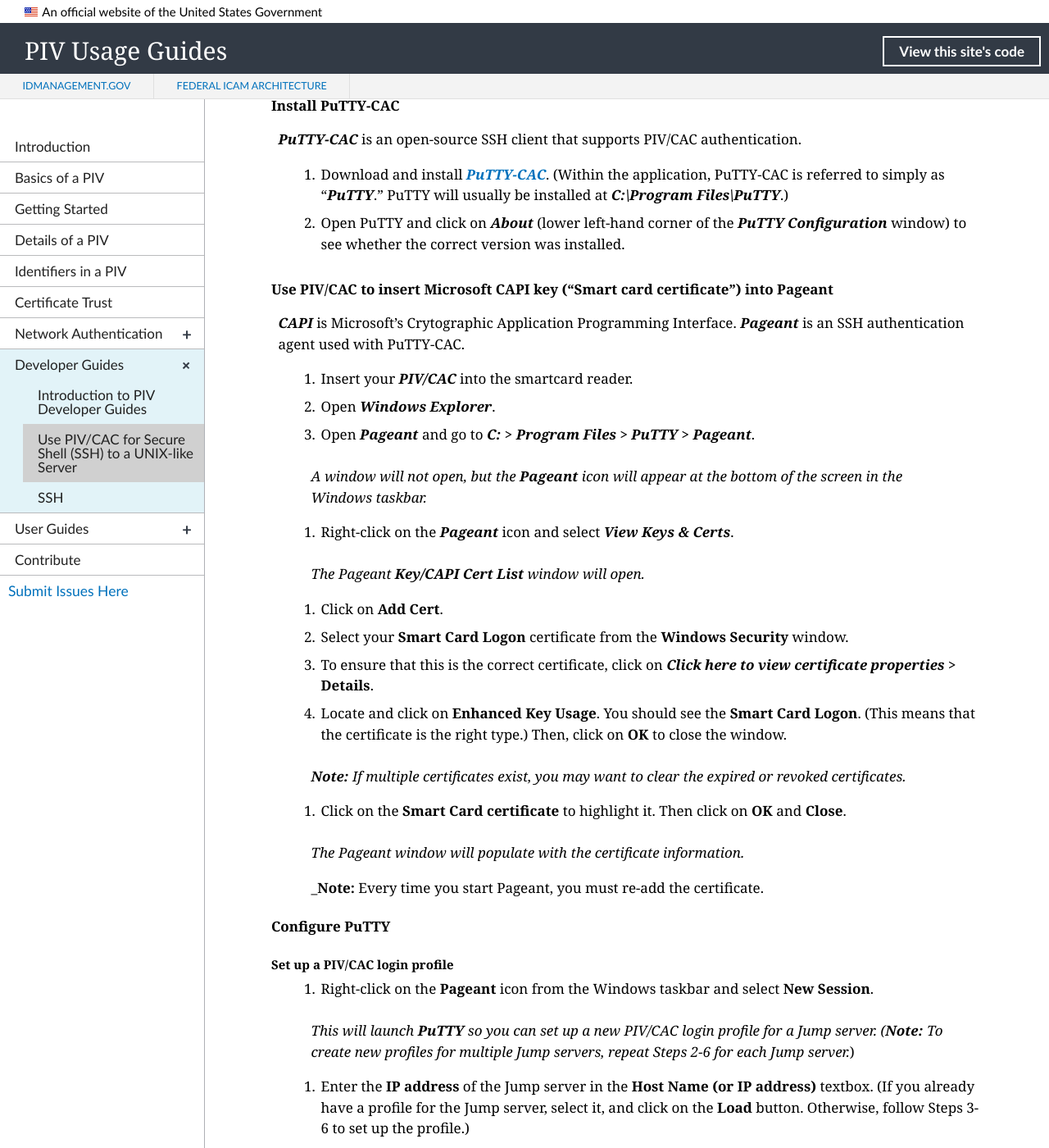
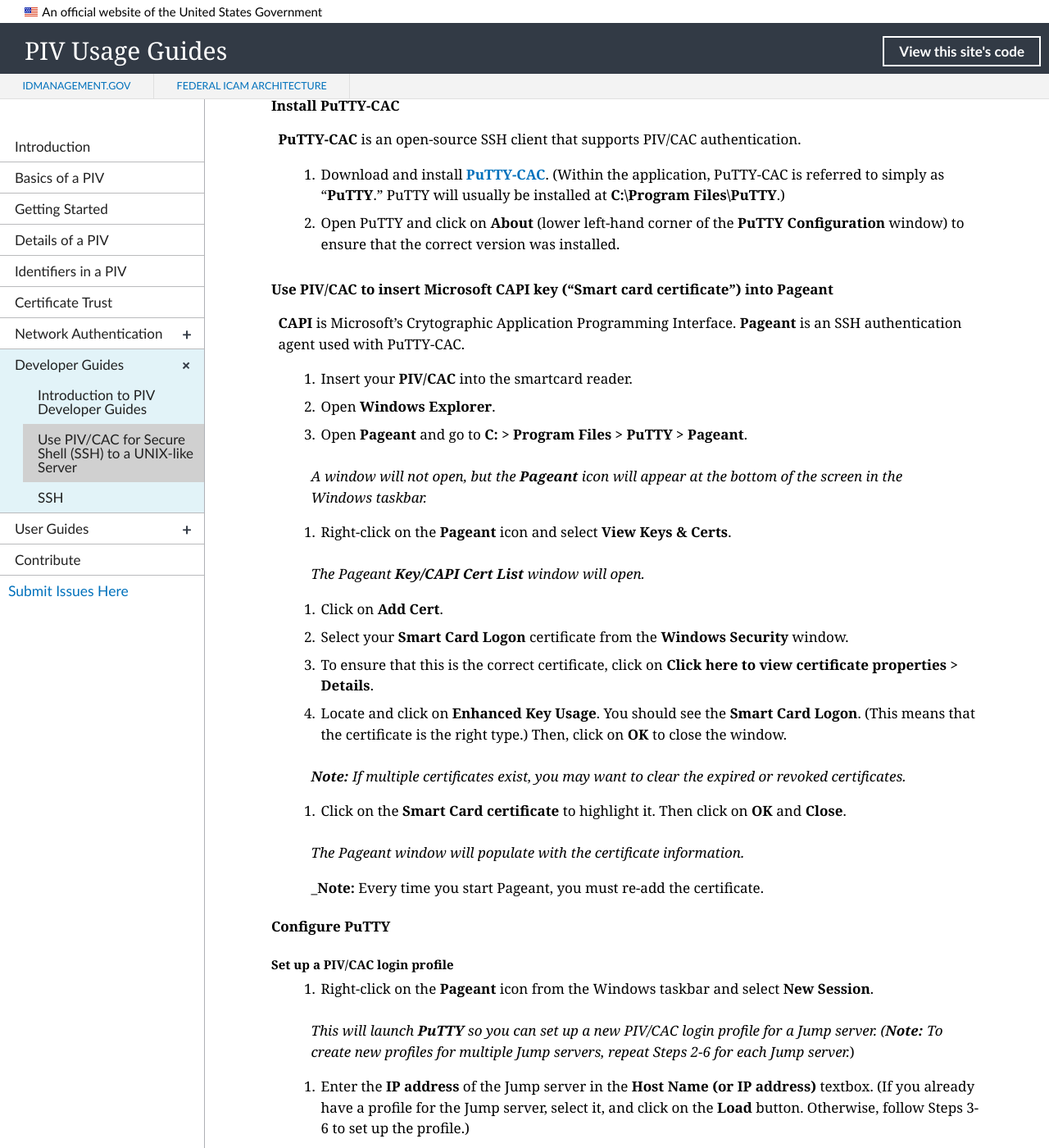
Before and after one commit to GSA/piv-guides, a Jekyll site: the page built from _devconfig/ssh-all.md, in a window 1280 px wide and 1400 px high, scrolled down 1186 px. Shown: the whole window at 82% size. Built offline with Jekyll 4.4.1, drawn with Linux system fonts in a browser that asks for light colours; nearby versions of some CDN libraries; some of the changed text lies outside the part shown.

Commit message:
Update ssh-all.md

```diff
--- a/_devconfig/ssh-all.md
+++ b/_devconfig/ssh-all.md
@@ -41,28 +41,28 @@
 
 #### Install PuTTY-CAC
 
-**_PuTTY-CAC_** is an open-source SSH client that supports PIV/CAC authentication.
+**PuTTY-CAC** is an open-source SSH client that supports PIV/CAC authentication.
 
-  1. Download and install [**_PuTTY-CAC_**](https://github.com/NoMoreFood/putty-cac/releases). (Within the application, PuTTY-CAC is referred to simply as "**_PuTTY_**." PuTTY will usually be installed at **_C:\Program Files\PuTTY_**.)
-  2. Open PuTTY and click on **_About_** (lower left-hand corner of the **_PuTTY Configuration_** window) to see whether the correct version was installed.
+  1. Download and install [**PuTTY-CAC**](https://github.com/NoMoreFood/putty-cac/releases). (Within the application, PuTTY-CAC is referred to simply as "**PuTTY**." PuTTY will usually be installed at **C:\Program Files\PuTTY**.)
+  2. Open PuTTY and click on **About** (lower left-hand corner of the **PuTTY Configuration** window) to ensure that the correct version was installed.
 
 #### Use PIV/CAC to insert Microsoft CAPI key ("Smart card certificate") into Pageant
 
-**_CAPI_** is Microsoft's Crytographic Application Programming Interface. **_Pageant_** is an SSH authentication agent used with PuTTY-CAC.
+**CAPI** is Microsoft's Crytographic Application Programming Interface. **Pageant** is an SSH authentication agent used with PuTTY-CAC.
 
-  1. Insert your **_PIV/CAC_** into the smartcard reader.
-  2. Open **_Windows Explorer_**.
-  3. Open **_Pageant_** and go to **_C:_ &gt; _Program Files_ &gt; _PuTTY_ &gt; _Pageant_**.
+  1. Insert your **PIV/CAC** into the smartcard reader.
+  2. Open **Windows Explorer**.
+  3. Open **Pageant** and go to **C: &gt; Program Files &gt; PuTTY &gt; Pageant**.
 
   > _A window will not open, but the **Pageant** icon will appear at the bottom of the screen in the Windows taskbar._
 
-  4. Right-click on the **_Pageant_** icon and select **_View Keys &amp; Certs_**.
+  4. Right-click on the **Pageant** icon and select **View Keys &amp; Certs**.
 
   > _The Pageant **Key/CAPI Cert List** window will open._
 
   5. Click on **Add Cert**.
   6. Select your **Smart Card Logon** certificate from the **Windows Security** window.
-  7. To ensure that this is the correct certificate, click on **_Click here to view certificate properties_ &gt; Details**.
+  7. To ensure that this is the correct certificate, click on **Click here to view certificate properties &gt; Details**.
   8. Locate and click on **Enhanced Key Usage**. You should see the **Smart Card Logon**. (This means that the certificate is the right type.) Then, click on **OK** to close the window.
 
   > _**Note:**  If multiple certificates exist, you may want to clear the expired or revoked certificates._
```
Also changed, not shown: other parts of _devconfig/ssh-all.md (+2 -2 lines).
